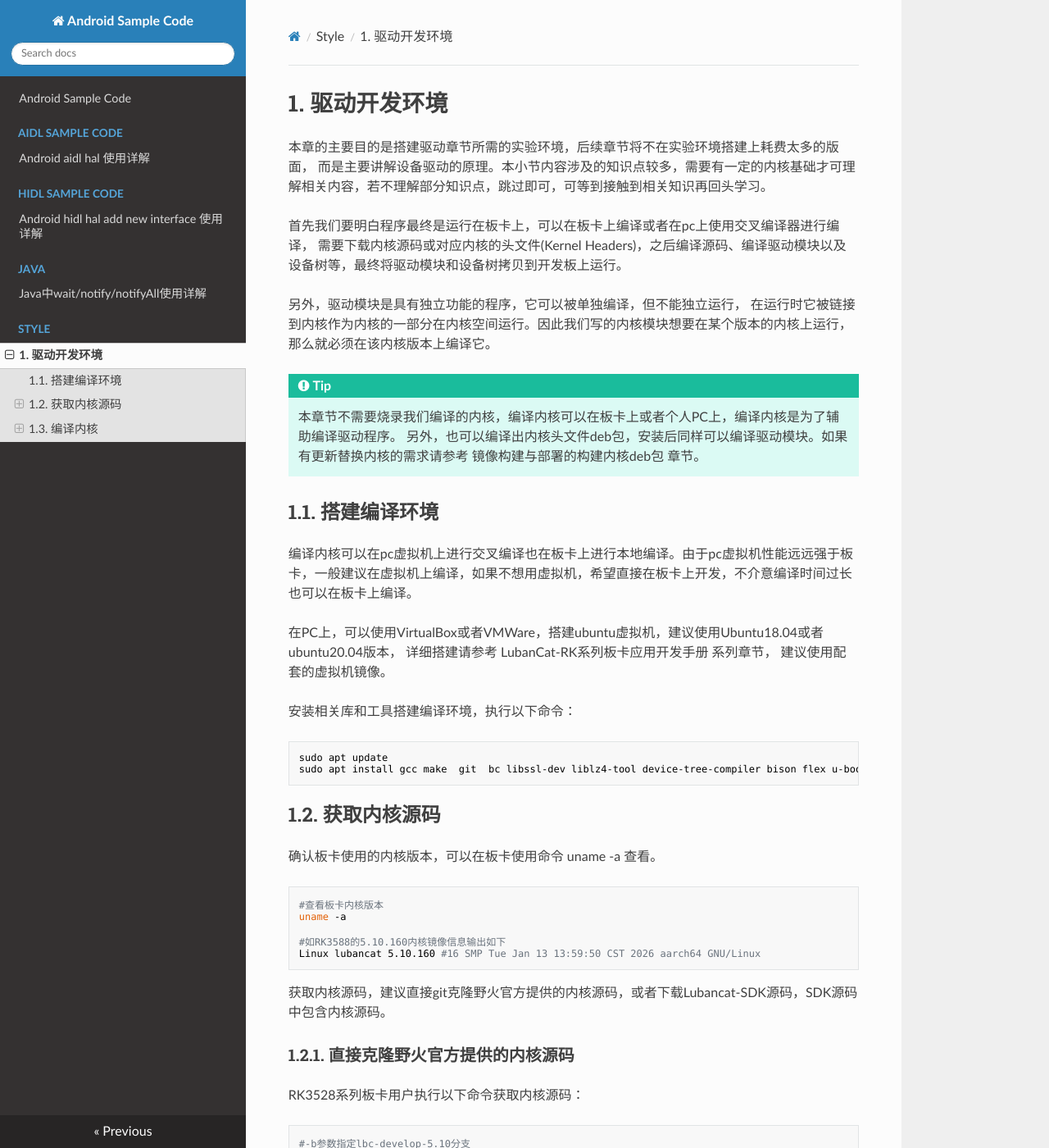
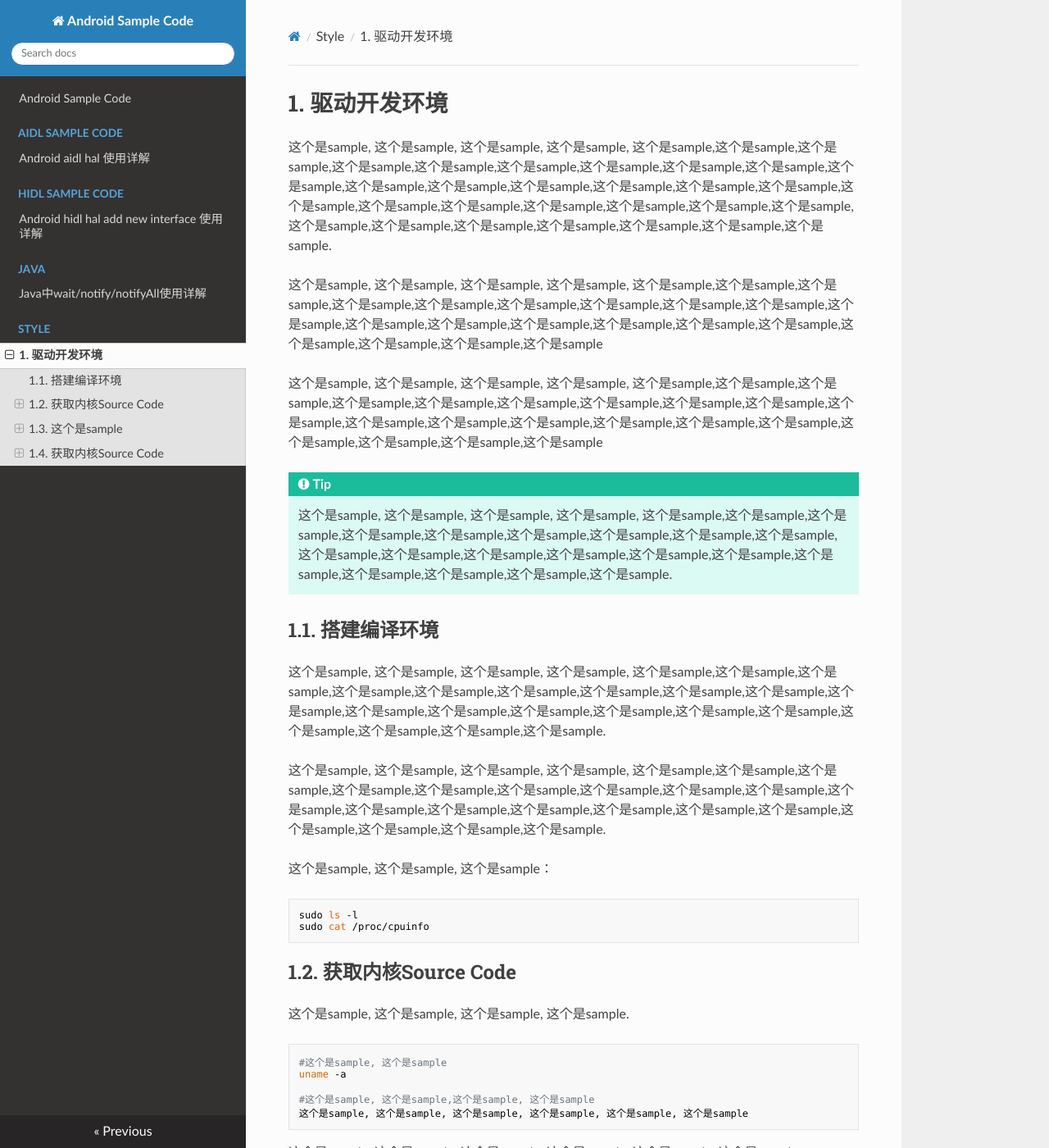
Before and after one commit to ngyzqf/android-sample-code, an MkDocs documentation site: the page built from docs/style/style.md, in a window 1280 px wide and 1400 px high. Shown: the whole window at 82% size. Built offline with MkDocs 1.6.1, drawn with Linux system fonts in a browser that asks for light colours; nearby versions of some CDN libraries; some of the changed text lies outside the part shown.

Commit message:
sample
Signed-off-by: guangyuan.niu <guangyuan.niu@t2mobile.com>

````diff
--- a/docs/style/style.md
+++ b/docs/style/style.md
@@ -1,71 +1,147 @@
 # 1. 驱动开发环境
-本章的主要目的是搭建驱动章节所需的实验环境，后续章节将不在实验环境搭建上耗费太多的版面， 而是主要讲解设备驱动的原理。本小节内容涉及的知识点较多，需要有一定的内核基础才可理解相关内容，若不理解部分知识点，跳过即可，可等到接触到相关知识再回头学习。
 
-首先我们要明白程序最终是运行在板卡上，可以在板卡上编译或者在pc上使用交叉编译器进行编译， 需要下载内核源码或对应内核的头文件(Kernel Headers)，之后编译源码、编译驱动模块以及设备树等，最终将驱动模块和设备树拷贝到开发板上运行。
+这个是sample, 这个是sample, 这个是sample, 这个是sample, 这个是sample,这个是sample,这个是sample,这个是sample,这个是sample,这个是sample,这个是sample,这个是sample,这个是sample,这个是sample,这个是sample,这个是sample,这个是sample,这个是sample,这个是sample,这个是sample,这个是sample,这个是sample,这个是sample,这个是sample,这个是sample,这个是sample,这个是sample,这个是sample,这个是sample,这个是sample,这个是sample,这个是sample,这个是sample,这个是sample.
 
-另外，驱动模块是具有独立功能的程序，它可以被单独编译，但不能独立运行， 在运行时它被链接到内核作为内核的一部分在内核空间运行。因此我们写的内核模块想要在某个版本的内核上运行，那么就必须在该内核版本上编译它。
+这个是sample, 这个是sample, 这个是sample, 这个是sample, 这个是sample,这个是sample,这个是sample,这个是sample,这个是sample,这个是sample,这个是sample,这个是sample,这个是sample,这个是sample,这个是sample,这个是sample,这个是sample,这个是sample,这个是sample,这个是sample,这个是sample,这个是sample,这个是sample,这个是sample
 
-!!! TIP
+这个是sample, 这个是sample, 这个是sample, 这个是sample, 这个是sample,这个是sample,这个是sample,这个是sample,这个是sample,这个是sample,这个是sample,这个是sample,这个是sample,这个是sample,这个是sample,这个是sample,这个是sample,这个是sample,这个是sample,这个是sample,这个是sample,这个是sample,这个是sample,这个是sample
 
-    本章节不需要烧录我们编译的内核，编译内核可以在板卡上或者个人PC上，编译内核是为了辅助编译驱动程序。 另外，也可以编译出内核头文件deb包，安装后同样可以编译驱动模块。如果有更新替换内核的需求请参考 镜像构建与部署的构建内核deb包 章节。
+!!! tip
+
+    这个是sample, 这个是sample, 这个是sample, 这个是sample, 这个是sample,这个是sample,这个是sample,这个是sample,这个是sample,这个是sample,这个是sample,这个是sample,这个是sample,这个是sample,这个是sample,这个是sample,这个是sample,这个是sample,这个是sample,这个是sample,这个是sample,这个是sample,这个是sample,这个是sample.
 
 ## 1.1. 搭建编译环境
-编译内核可以在pc虚拟机上进行交叉编译也在板卡上进行本地编译。由于pc虚拟机性能远远强于板卡，一般建议在虚拟机上编译，如果不想用虚拟机，希望直接在板卡上开发，不介意编译时间过长也可以在板卡上编译。
 
-在PC上，可以使用VirtualBox或者VMWare，搭建ubuntu虚拟机，建议使用Ubuntu18.04或者ubuntu20.04版本， 详细搭建请参考 LubanCat-RK系列板卡应用开发手册 系列章节， 建议使用配套的虚拟机镜像。
+这个是sample, 这个是sample, 这个是sample, 这个是sample, 这个是sample,这个是sample,这个是sample,这个是sample,这个是sample,这个是sample,这个是sample,这个是sample,这个是sample,这个是sample,这个是sample,这个是sample,这个是sample,这个是sample,这个是sample,这个是sample,这个是sample,这个是sample,这个是sample,这个是sample.
 
-安装相关库和工具搭建编译环境，执行以下命令：
+这个是sample, 这个是sample, 这个是sample, 这个是sample, 这个是sample,这个是sample,这个是sample,这个是sample,这个是sample,这个是sample,这个是sample,这个是sample,这个是sample,这个是sample,这个是sample,这个是sample,这个是sample,这个是sample,这个是sample,这个是sample,这个是sample,这个是sample,这个是sample,这个是sample.
+
+这个是sample, 这个是sample, 这个是sample：
 ```bash
-sudo apt update
-sudo apt install gcc make  git  bc libssl-dev liblz4-tool device-tree-compiler bison flex u-boot-tools gcc-aarch64-linux-gnu
+sudo ls -l
+sudo cat /proc/cpuinfo
 ```
 
+## 1.2. 获取内核Source Code
 
-## 1.2. 获取内核源码
-
-确认板卡使用的内核版本，可以在板卡使用命令 uname -a 查看。
+这个是sample, 这个是sample, 这个是sample, 这个是sample.
 
 ```bash
-#查看板卡内核版本
+#这个是sample, 这个是sample
 uname -a
 
-#如RK3588的5.10.160内核镜像信息输出如下
-Linux lubancat 5.10.160 #16 SMP Tue Jan 13 13:59:50 CST 2026 aarch64 GNU/Linux
+#这个是sample, 这个是sample,这个是sample, 这个是sample
+这个是sample, 这个是sample, 这个是sample, 这个是sample, 这个是sample, 这个是sample
 ```
 
-获取内核源码，建议直接git克隆野火官方提供的内核源码，或者下载Lubancat-SDK源码，SDK源码中包含内核源码。
+这个是sample, 这个是sample, 这个是sample, 这个是sample, 这个是sample, 这个是sample
 
-### 1.2.1. 直接克隆野火官方提供的内核源码
-RK3528系列板卡用户执行以下命令获取内核源码：
+### 1.2.1. 这个是sample, 这个是sample, 这个是sample
+
+这个是sample, 这个是sample, 这个是sample:
 
 ```bash
-#-b参数指定lbc-develop-5.10分支
-git clone -b lbc-develop-5.10 https://github.com/LubanCat/kernel.git
+#这个是sample, 这个是sample
+这个是sample, 这个是sample,这个是sample, 这个是sample, 这个是sample, 这个是sample
 ```
 
-### 1.2.2. 通过SDK获取内核源码
-访问百度网盘资源介绍页面获取SDK源码压缩包：资料网盘/8-SDK源码压缩包/LubanCat_Linux_SDK，查看目录下的“源码压缩包选择说明.txt”下载对应的SDK源码压缩包。
+### 1.2.2. 这个是sample, 这个是sample
 
-!!! 重要
+这个是sample, 这个是sample, 这个是sample, 这个是sample, 这个是sample, 这个是sample, 这个是sample, 这个是sample, 这个是sample, 这个是sample, 这个是sample.
 
-    由于源码压缩包体积很大，仅在有大量修改的稳定版本时更新，其发布日期可能和镜像发布日期无法对应。
+!!! important
+
+    这个是sample, 这个是sample,这个是sample, 这个是sample,这个是sample, 这个是sample.
 
 
-以下过程以LubanCat_RK356x_Linux_SDK进行演示，对应4.19.232内核版本，实际文件名称以自己下载的SDK为准。
+这个是sample, 这个是sample,这个是sample, 这个是sample,这个是sample, 这个是sample, 这个是sample.
 
-## 1.3. 编译内核
-### 1.3.1. 在PC上交叉编译内核(建议)
+## 1.3. 这个是sample
+### 1.3.1. 这个是sample, 这个是sample
 
-按照前面小节搭建编译环境并下载源码之后，进入内核源码根目录，根据具体的板卡设置配置文件。
+这个是sample, 这个是sample,这个是sample, 这个是sample,这个是sample, 这个是sample, 这个是sample.
 
-RK3528系列板卡用户执行以下命令编译内核源码：
+这个是sample, 这个是sample,这个是sample:
 ```bash
-#清除之前生成的所有文件和配置
-make mrproper
+#这个是sample, 这个是sample
+source build/env.sh
 
-# 加载lubancat_linux_rk3528_defconfig配置文件，rk3528系列均是该配置文件
-make ARCH=arm64 CROSS_COMPILE=aarch64-linux-gnu- lubancat_linux_rk3528_defconfig
+# 这个是sample,这个是sample, 这个是sample, 这个是sample, 这个是sample, 这个是sample
+lunch usedebug
 
-# 编译内核，指定平台，指定交叉编译工具，使用8线程进行编译，线程可根据电脑性能自行确定
-make ARCH=arm64 CROSS_COMPILE=aarch64-linux-gnu- -j8
+# 这个是sample,这个是sample, 这个是sample, 这个是sample, 这个是sample, 这个是sample
+make -j8
 ```
+
+### 1.3.2. 这个是sample, 这个是sample
+
+这个是sample, 这个是sample,这个是sample, 这个是sample,这个是sample, 这个是sample, 这个是sample.
+
+这个是sample, 这个是sample, 这个是sample, 这个是sample, 这个是sample,这个是sample,这个是sample,这个是sample,这个是sample,这个是sample,这个是sample,这个是sample,这个是sample,这个是sample,这个是sample,这个是sample,这个是sample,这个是sample,这个是sample,这个是sample,这个是sample,这个是sample,这个是sample,这个是sample.
+
+这个是sample, 这个是sample, 这个是sample, 这个是sample, 这个是sample,这个是sample,这个是sample,这个是sample,这个是sample,这个是sample,这个是sample,这个是sample,这个是sample,这个是sample,这个是sample,这个是sample,这个是sample,这个是sample,这个是sample,这个是sample,这个是sample,这个是sample,这个是sample,这个是sample.
+
+这个是sample, 这个是sample, 这个是sample：
+```bash
+sudo ls -l
+sudo cat /proc/cpuinfo
+```
+
+这个是sample, 这个是sample, 这个是sample, 这个是sample, 这个是sample,这个是sample,这个是sample,这个是sample,这个是sample,这个是sample,这个是sample,这个是sample,这个是sample,这个是sample,这个是sample,这个是sample,这个是sample,这个是sample,这个是sample,这个是sample,这个是sample,这个是sample,这个是sample,这个是sample.
+
+!!! warning
+
+    这个是sample, 这个是sample,这个是sample, 这个是sample,这个是sample, 这个是sample.
+
+### 1.3.3. 这个是sample, 这个是sample
+
+这个是sample, 这个是sample,这个是sample, 这个是sample,这个是sample, 这个是sample, 这个是sample.
+
+这个是sample, 这个是sample, 这个是sample, 这个是sample, 这个是sample,这个是sample,这个是sample,这个是sample,这个是sample,这个是sample,这个是sample,这个是sample,这个是sample,这个是sample,这个是sample,这个是sample,这个是sample,这个是sample,这个是sample,这个是sample,这个是sample,这个是sample,这个是sample,这个是sample.
+
+这个是sample, 这个是sample, 这个是sample, 这个是sample, 这个是sample,这个是sample,这个是sample,这个是sample,这个是sample,这个是sample,这个是sample,这个是sample,这个是sample,这个是sample,这个是sample,这个是sample,这个是sample,这个是sample,这个是sample,这个是sample,这个是sample,这个是sample,这个是sample,这个是sample.
+
+这个是sample, 这个是sample, 这个是sample：
+```bash
+sudo ls -l
+sudo cat /proc/cpuinfo
+```
+
+这个是sample, 这个是sample, 这个是sample, 这个是sample, 这个是sample,这个是sample,这个是sample,这个是sample,这个是sample,这个是sample,这个是sample,这个是sample,这个是sample,这个是sample,这个是sample,这个是sample,这个是sample,这个是sample,这个是sample,这个是sample,这个是sample,这个是sample,这个是sample,这个是sample.
+
+!!! danger
+
+    这个是sample, 这个是sample,这个是sample, 这个是sample,这个是sample, 这个是sample.
+
+
+## 1.4. 获取内核Source Code
+### 1.4.1. 这个是sample, 这个是sample, 这个是sample
+
+这个是sample, 这个是sample, 这个是sample, 这个是sample.
+
+```bash
+#这个是sample, 这个是sample
+uname -a
+
+#这个是sample, 这个是sample,这个是sample, 这个是sample
+这个是sample, 这个是sample, 这个是sample, 这个是sample, 这个是sample, 这个是sample
+```
+
+这个是sample, 这个是sample, 这个是sample, 这个是sample, 这个是sample, 这个是sample
+
+### 1.4.2. 这个是sample, 这个是sample, 这个是sample
+
+这个是sample, 这个是sample, 这个是sample:
+
+```bash
+#这个是sample, 这个是sample
+这个是sample, 这个是sample,这个是sample, 这个是sample, 这个是sample, 这个是sample
+```
+
+### 1.4.3. 这个是sample, 这个是sample
+
+这个是sample, 这个是sample, 这个是sample, 这个是sample, 这个是sample, 这个是sample, 这个是sample, 这个是sample, 这个是sample, 这个是sample, 这个是sample.
+
+!!! note
+
+    这个是sample, 这个是sample,这个是sample, 这个是sample,这个是sample, 这个是sample.
````
